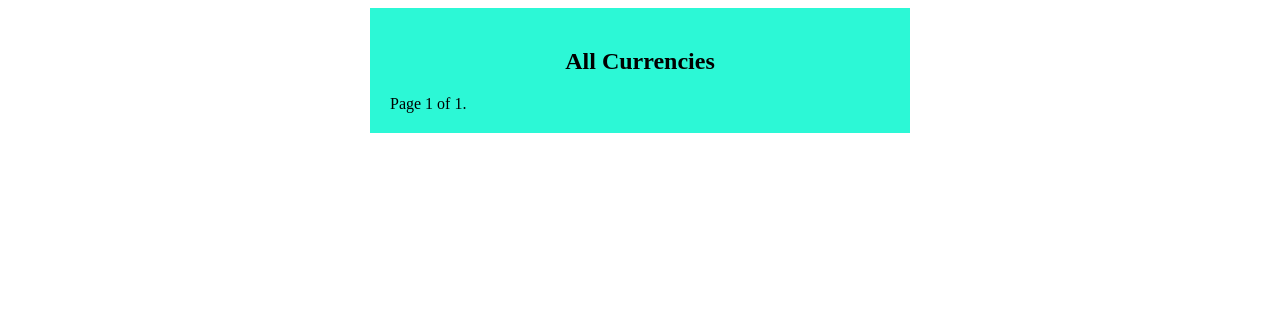
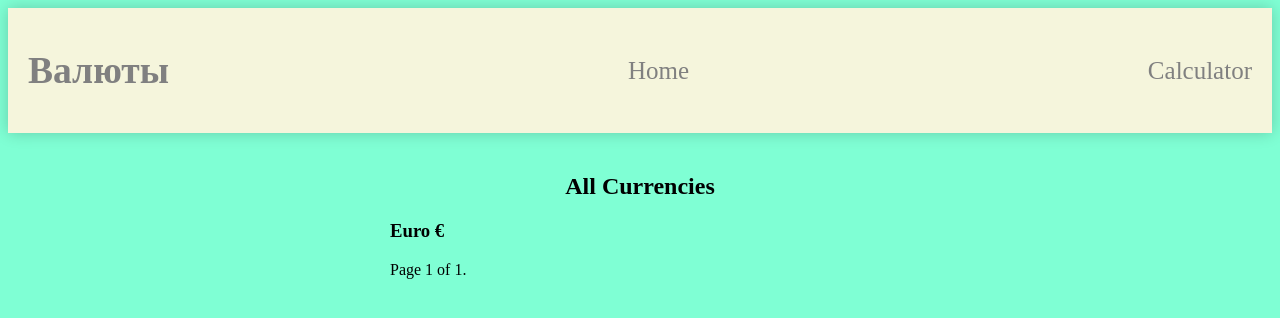
Before and after one commit to Aserold/Currency_converter, a Django app: page /home/ in a window 1280 px wide. Shown: the top 318 px of the page. Run offline with Django 4.2, Linux system fonts and the light colour scheme; data that the repository does not hold is empty.

Commit message:
home_done

```diff
--- a/converter/static/converter/css/home.css
+++ b/converter/static/converter/css/home.css
@@ -16,7 +16,6 @@
 }
 .currencies {
     width: 80%;
-    background-color: rgb(44, 248, 214);
     margin-left: auto;
     margin-right: auto;
     padding: 20px;
@@ -25,3 +24,24 @@
 .cur-header {
     text-align: center;
 }
+body {
+    background-color: aquamarine;
+}
+nav {
+    display: flex;
+    width: 100%;
+    text-align: center;
+    justify-content: space-between;
+    align-items: center;
+}
+a {
+    text-decoration: none;
+    color: gray;
+}
+.header1 {
+    background: beige;
+    box-shadow: 0 0 15px rgba(0,0,0,0.2);
+    padding: 10px 20px;
+    color: rgb(92, 107, 109);
+    font-size: 25px;
+}
--- a/converter/templates/currency_list.html
+++ b/converter/templates/currency_list.html
@@ -9,10 +9,20 @@
     <link rel="stylesheet" href=" {% static 'converter/css/home.css' %}">
 </head>
 <body>
+    <div class="navbar">
+        <header class="header1">
+            <nav>
+                <h1><a href="/home" class="a_nav">Валюты</a></h1>
+                <a href="/home" class="a_nav">Home</a>
+                <a href="/calculator" class="a_nav">Calculator</a>
+            </nav>
+        </header>
+    </div>
     <div class="currencies">
         <main>
             <section>
                 <h2 class="cur-header">All Currencies</h2>
+                <h3>Euro €</h3>
                 <article class="item">
                     {% for currency in currencies %}
                         <p class="code">{{ currency.code }} - {{ currency.name }} </p><p class="rate"> {{ currency.exchange_rate|floatformat:"2" }}</p>
--- a/currency_converter/settings.py
+++ b/currency_converter/settings.py
@@ -122,7 +122,7 @@ USE_TZ = True
 # Static files (CSS, JavaScript, Images)
 # https://docs.djangoproject.com/en/4.2/howto/static-files/
 
-STATIC_URL = 'static/'
+STATIC_URL = '/static/'
 
 # Default primary key field type
 # https://docs.djangoproject.com/en/4.2/ref/settings/#default-auto-field
```
